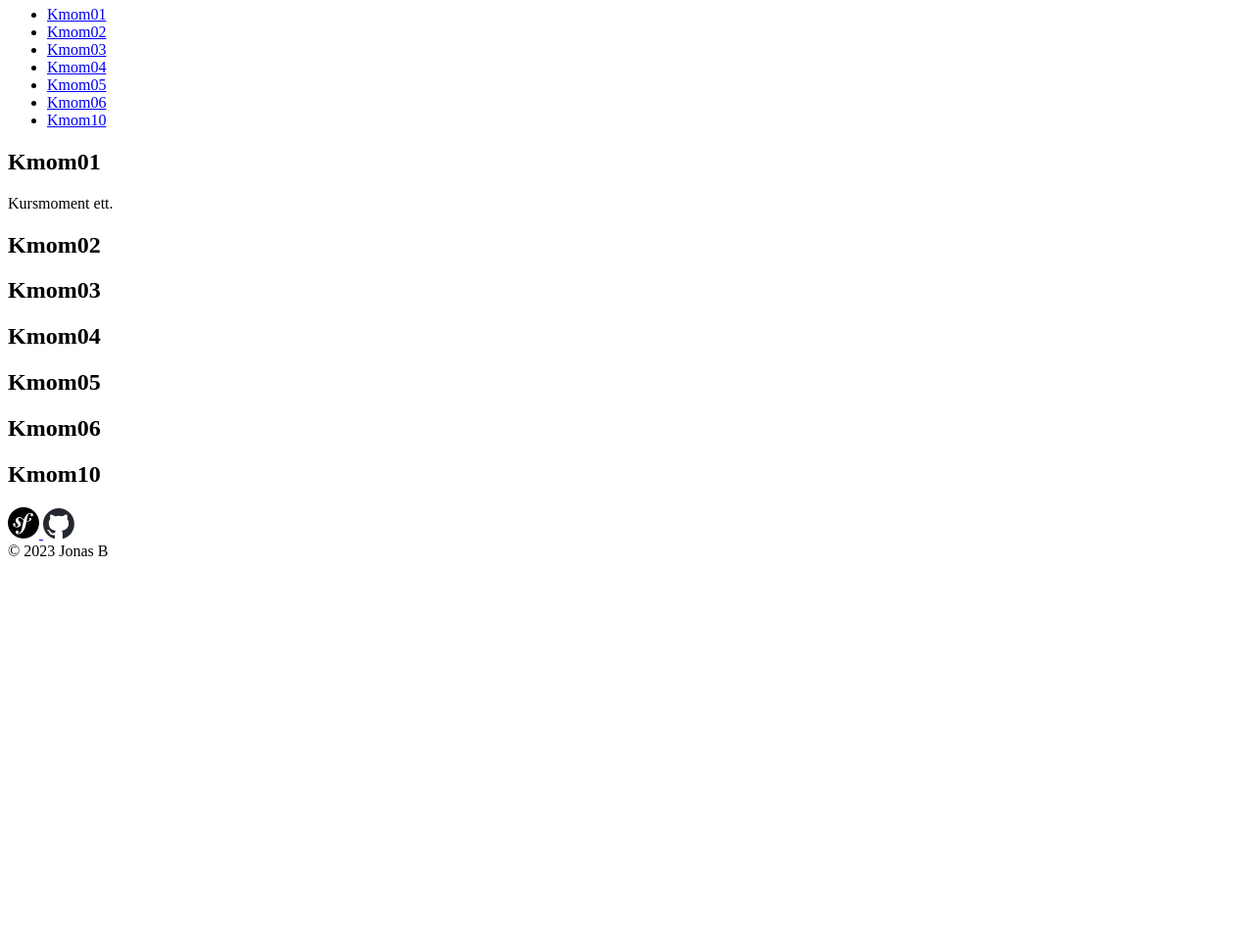
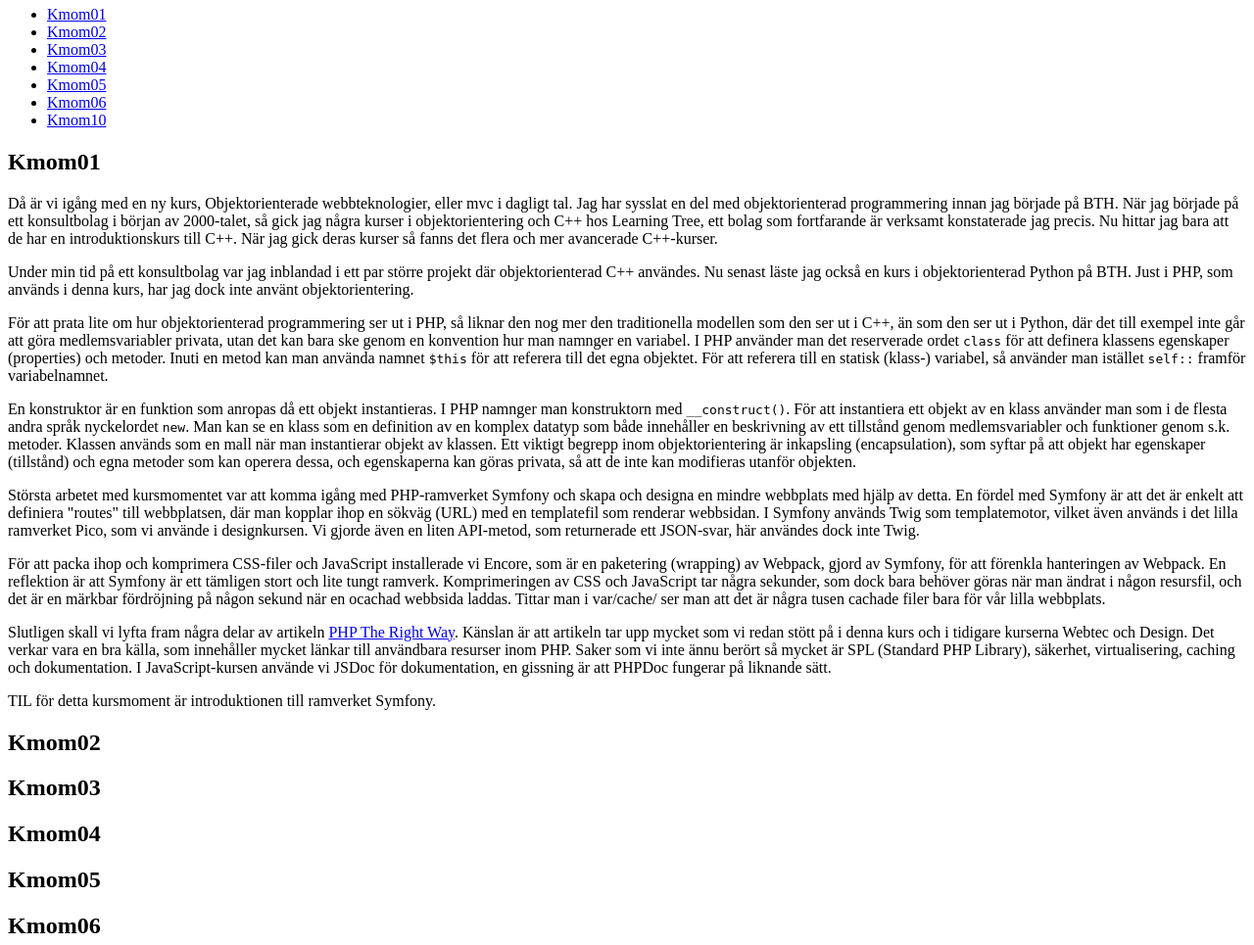
Before and after one commit to jonasbth/mvc, a Symfony app: template templates/report.html.twig in a window 1280 px wide. Shown: the part 193-1158 px from the top of the page at 98% size. Before the commit the page ends 761 px from the top, so only its background shows below. Run offline with Twig, Linux system fonts and the light colour scheme; the template is opened without the code that fills it, so the values that code supplies are empty; some libraries are stand-ins or nearby versions.

Commit message:
Finish report for kmom01

```diff
--- a/assets/styles/app.css
+++ b/assets/styles/app.css
@@ -91,9 +91,8 @@ main h1 {
 }
 
 main h2 {
-/*    border-bottom: 1px solid;*/
     font-size: 1.8rem;
-    margin: 0 0 0.6em;
+    margin: 0.8em 0 0.6em;
 }
 
 main p {
--- a/templates/report.html.twig
+++ b/templates/report.html.twig
@@ -19,11 +19,45 @@
 
         <section>
             <h2 id="kmom01">Kmom01</h2>
-            <p>Kursmoment ett.</p>
+            <p>Då är vi igång med en ny kurs, Objektorienterade webbteknologier, eller mvc i dagligt tal. Jag har sysslat en del med objektorienterad
+               programmering innan jag började på BTH. När jag började på ett konsultbolag i början av 2000-talet, så gick jag några kurser i
+               objektorientering och C++ hos Learning Tree, ett bolag som fortfarande är verksamt konstaterade jag precis. Nu hittar jag bara att de
+               har en introduktionskurs till C++. När jag gick deras kurser så fanns det flera och mer avancerade C++-kurser.</p>
 
-            <p></p>
+            <p>Under min tid på ett konsultbolag var jag inblandad i ett par större projekt där objektorienterad C++ användes. Nu senast läste jag
+               också en kurs i objektorienterad Python på BTH. Just i PHP, som används i denna kurs, har jag dock inte använt objektorientering.</p>
 
-            <p></p>
+            <p>För att prata lite om hur objektorienterad programmering ser ut i PHP, så liknar den nog mer den traditionella modellen som den ser
+               ut i C++, än som den ser ut i Python, där det till exempel inte går att göra medlemsvariabler privata, utan det kan bara ske genom
+               en konvention hur man namnger en variabel. I PHP använder man det reserverade ordet <code>class</code> för att definera klassens
+               egenskaper (properties) och metoder. Inuti en metod kan man använda namnet <code>$this</code> för att referera till det egna objektet.
+               För att referera till en statisk (klass-) variabel, så använder man istället <code>self::</code> framför variabelnamnet.</p>
+
+            <p>En konstruktor är en funktion som anropas då ett objekt instantieras. I PHP namnger man konstruktorn med <code>__construct()</code>.
+               För att instantiera ett objekt av en klass använder man som i de flesta andra språk nyckelordet <code>new</code>. Man kan se en
+               klass som en definition av en komplex datatyp som både innehåller en beskrivning av ett tillstånd genom medlemsvariabler och funktioner
+               genom s.k. metoder. Klassen används som en mall när man instantierar objekt av klassen. Ett viktigt begrepp inom objektorientering är
+               inkapsling (encapsulation), som syftar på att objekt har egenskaper (tillstånd) och egna metoder som kan operera dessa, och egenskaperna
+               kan göras privata, så att de inte kan modifieras utanför objekten.</p>
+
+            <p>Största arbetet med kursmomentet var att komma igång med PHP-ramverket Symfony och skapa och designa en mindre webbplats med hjälp
+               av detta. En fördel med Symfony är att det är enkelt att definiera "routes" till webbplatsen, där man kopplar ihop en sökväg (URL)
+               med en templatefil som renderar webbsidan. I Symfony används Twig som templatemotor, vilket även används i det lilla ramverket
+               Pico, som vi använde i designkursen. Vi gjorde även en liten API-metod, som returnerade ett JSON-svar, här användes dock inte Twig.</p>
+
+            <p>För att packa ihop och komprimera CSS-filer och JavaScript installerade vi Encore, som är en paketering (wrapping) av Webpack,
+               gjord av Symfony, för att förenkla hanteringen av Webpack. En reflektion är att Symfony är ett tämligen stort och lite tungt
+               ramverk. Komprimeringen av CSS och JavaScript tar några sekunder, som dock bara behöver göras när man ändrat i någon resursfil, och
+               det är en märkbar fördröjning på någon sekund när en ocachad webbsida laddas. Tittar man i var/cache/ ser man att det är några
+               tusen cachade filer bara för vår lilla webbplats.</p>
+
+            <p>Slutligen skall vi lyfta fram några delar av artikeln <a href="https://phptherightway.com/">PHP The Right Way</a>. Känslan är att
+               artikeln tar upp mycket som vi redan stött på i denna kurs och i tidigare kurserna Webtec och Design. Det verkar vara en bra källa,
+               som innehåller mycket länkar till användbara resurser inom PHP. Saker som vi inte ännu berört så mycket är SPL (Standard PHP
+               Library), säkerhet, virtualisering, caching och dokumentation. I JavaScript-kursen använde vi JSDoc för dokumentation, en gissning
+               är att PHPDoc fungerar på liknande sätt.</p>
+
+            <p>TIL för detta kursmoment är introduktionen till ramverket Symfony.</p>
 
         </section>
 
```
